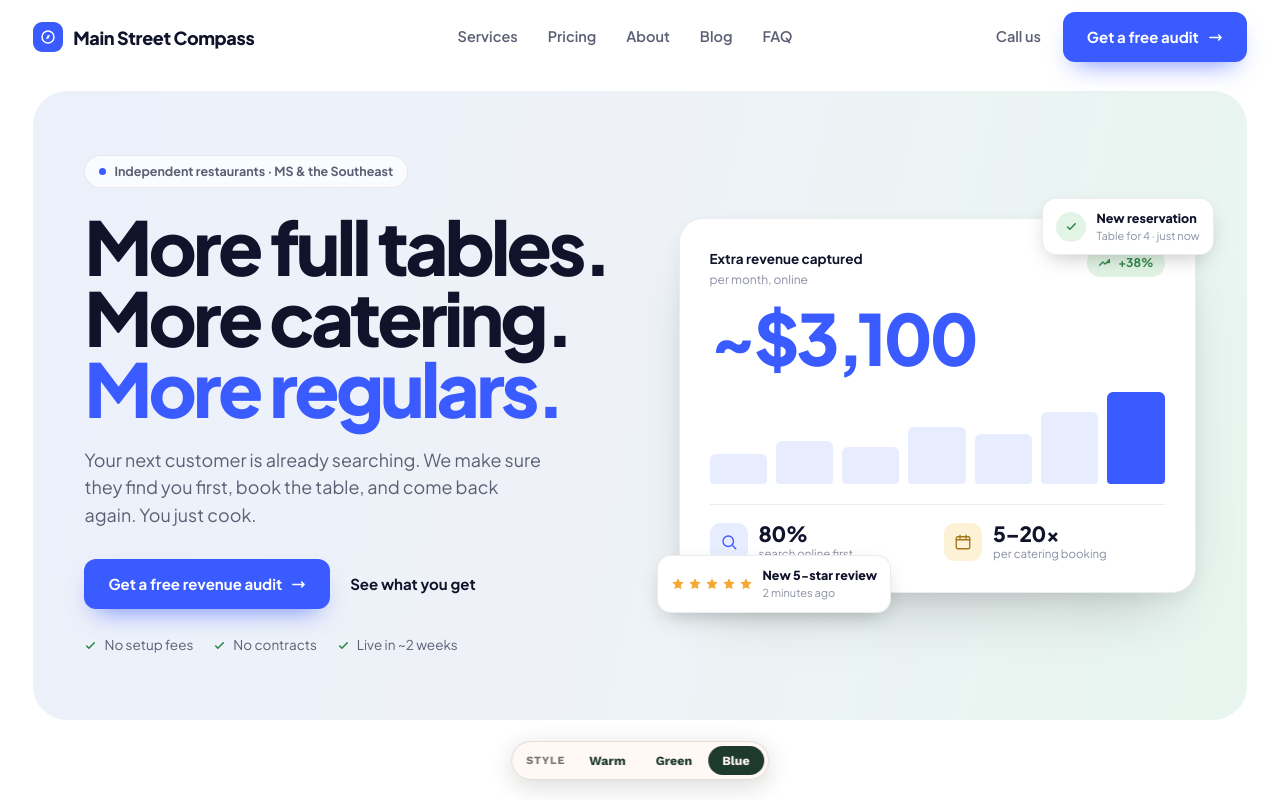
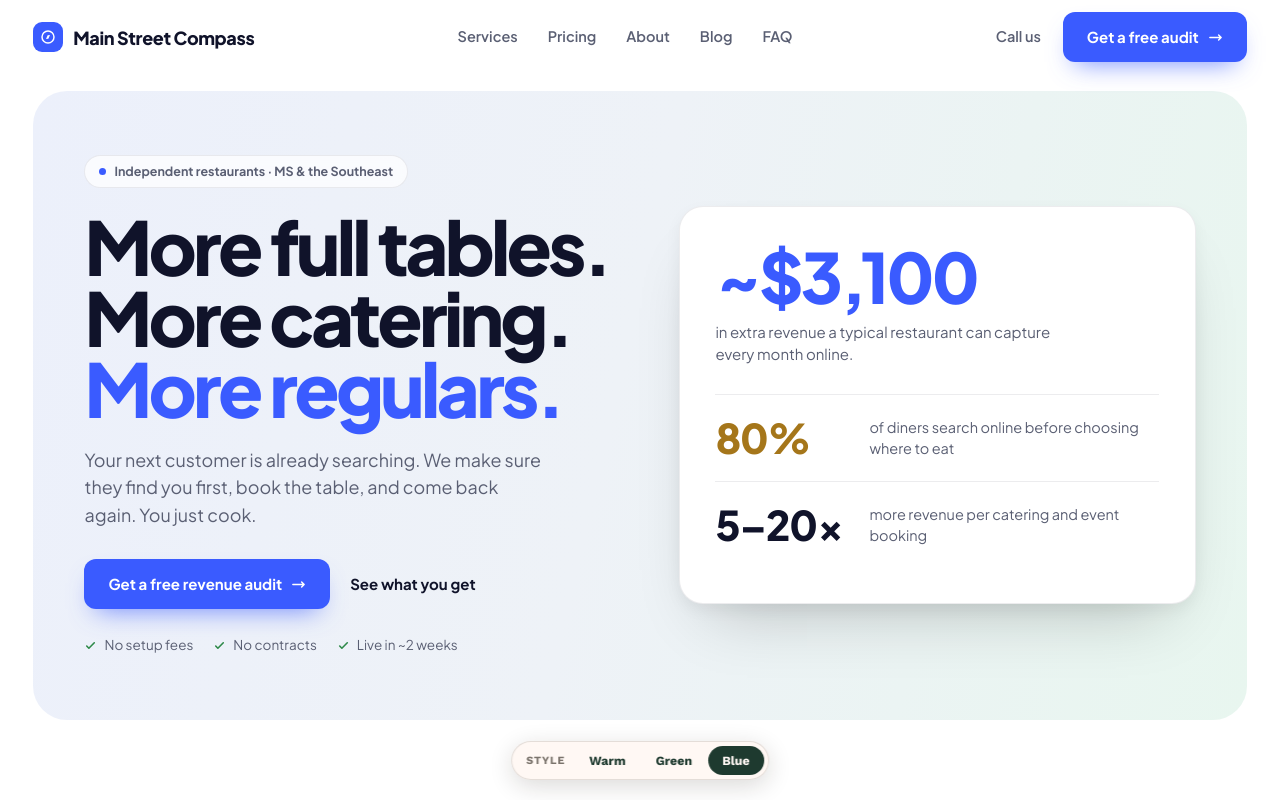
Before and after one commit to MainStreetGrowth/mainstreetgrowth, a Next.js app: page /blue in a window 1280 px wide. Shown: the top 800 px of the page. Built offline with nearby package versions, Linux system fonts and the light colour scheme.

Commit message:
Kukie hero: clean stat panel (big number + two aligned rows), no chart/live chips

```diff
--- a/app/_components/KukieVariant.tsx
+++ b/app/_components/KukieVariant.tsx
@@ -138,22 +138,16 @@
 .kk .float .t2{font-size:11px;color:var(--faint)}
 .kk .float.res{top:-20px;right:-18px}
 .kk .float.rev{bottom:-20px;left:-22px}
-/* Hero revenue-dashboard card (replaces the photo) */
-.kk .dash{background:#fff;border:1px solid var(--line);border-radius:24px;box-shadow:0 6px 16px rgba(0,0,0,.05), 0 34px 64px -30px rgba(0,0,0,.24);padding:clamp(22px,2.4vw,30px)}
-.kk .dash-head{display:flex;align-items:flex-start;justify-content:space-between;gap:12px}
-.kk .dash-cap{font-size:13.5px;font-weight:700;color:var(--ink)}
-.kk .dash-sub{font-size:12px;color:var(--faint);margin-top:2px}
-.kk .dash-head .pill svg{margin-right:1px}
-.kk .dash-num{font-weight:800;font-size:clamp(2.8rem,5.6vw,4.4rem);letter-spacing:-.045em;line-height:1;color:var(--accent);margin:14px 0 18px}
-.kk .dash-bars{display:flex;align-items:flex-end;gap:9px;height:92px;margin-bottom:20px}
-.kk .dash-bars span{flex:1;border-radius:6px 6px 4px 4px;background:var(--p-blue-bg)}
-.kk .dash-bars span:last-child{background:var(--accent)}
-.kk .dash-grid{display:grid;grid-template-columns:1fr 1fr;gap:14px;border-top:1px solid var(--line);padding-top:18px}
-.kk .dash-stat{display:flex;align-items:center;gap:11px}
-.kk .ds-ic{width:38px;height:38px;border-radius:11px;background:var(--p-blue-bg);color:var(--accent);display:flex;align-items:center;justify-content:center;flex-shrink:0}
-.kk .ds-ic.warm{background:var(--p-amber-bg);color:var(--p-amber-fg)}
-.kk .ds-n{font-weight:800;font-size:21px;letter-spacing:-.02em;line-height:1;color:var(--ink)}
-.kk .ds-l{font-size:11.5px;color:var(--faint);line-height:1.3;margin-top:3px}
+/* Hero stat panel (replaces the photo) — clean "by the numbers" card */
+.kk .statpanel{background:#fff;border:1px solid var(--line);border-radius:24px;box-shadow:0 6px 16px rgba(0,0,0,.05), 0 34px 64px -30px rgba(0,0,0,.24);padding:clamp(26px,2.8vw,40px)}
+.kk .stat-hero{padding-bottom:clamp(20px,2.2vw,28px);border-bottom:1px solid var(--line)}
+.kk .sh-num{font-weight:800;font-size:clamp(3rem,5.4vw,4.4rem);letter-spacing:-.045em;line-height:.95;color:var(--accent);margin-bottom:12px}
+.kk .sh-lab{font-size:15px;color:var(--body);line-height:1.5;max-width:360px}
+.kk .stat-row{display:flex;align-items:center;gap:22px;padding:clamp(16px,1.8vw,22px) 0}
+.kk .stat-row + .stat-row{border-top:1px solid var(--line)}
+.kk .sr-num{font-weight:800;font-size:clamp(2rem,3.2vw,2.7rem);letter-spacing:-.03em;line-height:1;color:var(--ink);flex-shrink:0;min-width:132px}
+.kk .sr-num.warm{color:var(--p-amber-fg)}
+.kk .sr-lab{font-size:14.5px;color:var(--body);line-height:1.45}
 @media(max-width:900px){.kk .hero-grid{grid-template-columns:1fr;gap:44px}.kk .hero h1{font-size:3.1rem}.kk .float.res{right:8px}.kk .float.rev{left:6px}}
 .kk .marquee{padding:clamp(48px,6vw,80px) 0 clamp(56px,7vw,88px)}
 .kk .marquee p{text-align:center;font-size:12px;font-weight:700;text-transform:uppercase;letter-spacing:.14em;color:var(--faint);margin-bottom:26px}
@@ -306,20 +300,14 @@
           </div>
         </div>
         <div class="hero-visual rv">
-          <div class="dash">
-            <div class="dash-head">
-              <div><div class="dash-cap">Extra revenue captured</div><div class="dash-sub">per month, online</div></div>
-              <span class="pill green"><svg width="13" height="13" fill="none" viewBox="0 0 24 24" stroke="currentColor" stroke-width="2.4"><path stroke-linecap="round" stroke-linejoin="round" d="M3 17l6-6 4 4 8-8"/><path stroke-linecap="round" stroke-linejoin="round" d="M21 7v5h-5"/></svg>+38%</span>
+          <div class="statpanel">
+            <div class="stat-hero">
+              <div class="sh-num">~$3,100</div>
+              <div class="sh-lab">in extra revenue a typical restaurant can capture every month online.</div>
             </div>
-            <div class="dash-num">~$3,100</div>
-            <div class="dash-bars"><span style="height:32%"></span><span style="height:46%"></span><span style="height:40%"></span><span style="height:62%"></span><span style="height:54%"></span><span style="height:78%"></span><span style="height:100%"></span></div>
-            <div class="dash-grid">
-              <div class="dash-stat"><span class="ds-ic"><svg width="18" height="18" fill="none" viewBox="0 0 24 24" stroke="currentColor" stroke-width="1.8"><circle cx="11" cy="11" r="7"/><path stroke-linecap="round" d="M21 21l-4-4"/></svg></span><div><div class="ds-n">80%</div><div class="ds-l">search online first</div></div></div>
-              <div class="dash-stat"><span class="ds-ic warm"><svg width="18" height="18" fill="none" viewBox="0 0 24 24" stroke="currentColor" stroke-width="1.8"><rect x="3" y="5" width="18" height="16" rx="2"/><path stroke-linecap="round" d="M3 9h18M8 3v4m8-4v4"/></svg></span><div><div class="ds-n">5–20×</div><div class="ds-l">per catering booking</div></div></div>
-            </div>
+            <div class="stat-row"><div class="sr-num warm">80%</div><div class="sr-lab">of diners search online before choosing where to eat</div></div>
+            <div class="stat-row"><div class="sr-num">5–20×</div><div class="sr-lab">more revenue per catering and event booking</div></div>
           </div>
-          <div class="float res"><span class="ic" style="background:var(--p-green-bg);color:var(--p-green-fg)">${CK}</span><div><div class="t1">New reservation</div><div class="t2">Table for 4 · just now</div></div></div>
-          <div class="float rev"><span class="stars" style="margin:0">${STAR5}</span><div><div class="t1">New 5-star review</div><div class="t2">2 minutes ago</div></div></div>
         </div>
       </div>
     </div>
```
